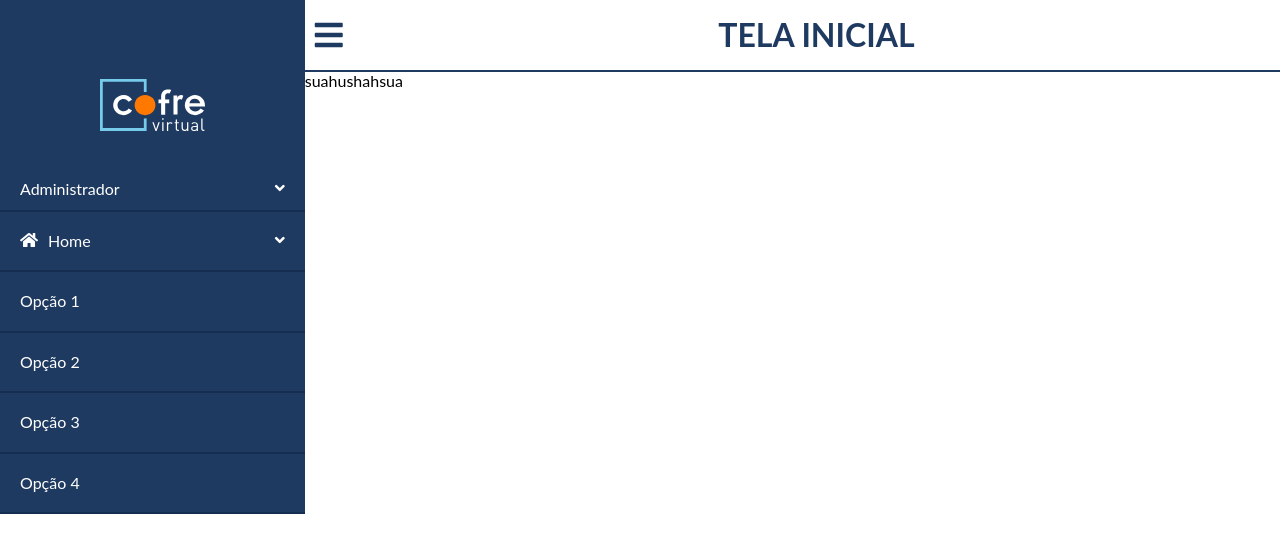
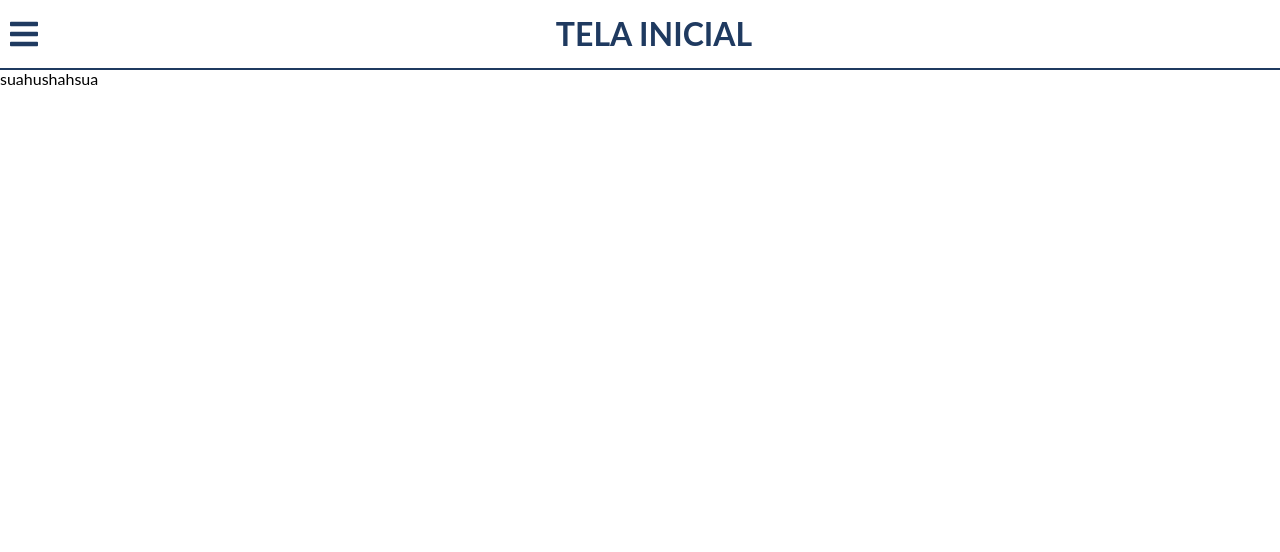
Before and after one commit to mkacunha/temp-gamer, a website: page menu2.html in a window 1280 px wide. Drawn offline with Linux system fonts and the light colour scheme.

Commit message:
Ajustes de menu

```diff
--- a/menu2.html
+++ b/menu2.html
@@ -23,7 +23,7 @@
         <nav id="menu" class="layout__menu">
             <header class="layout__menu-header layout__divider">
                 <div>
-                    <a class="layout__menu-toggle layout__cursor-pointer" onclick="menu.navToggle()">
+                    <a class="layout__menu-toggle" onclick="menu.navToggle()">
                         <span class="fas fa-bars fa-2x"></span>
                     </a>
                 </div>
@@ -31,7 +31,7 @@
                 <div class="layout__menu-user">
                     <span>Administrador</span>
                     <div id="menu-user-override" class="layout__menu-user-override" onclick="menu.menuUserToggle()"></div>
-                    <div class="fas fa-angle-down layout__cursor-pointer layout__menu-user-option" onclick="menu.menuUserToggle()">
+                    <div class="fas fa-angle-down layout__menu-user-option" onclick="menu.menuUserToggle()">
                         <ul id="menu-user-list" class="layout__menu-user-list">
                             <li>
                                 <a class="layout__menu-user-list-item">Meus dados</a>
@@ -81,15 +81,15 @@
         </nav>
         </nav>
 
-        <section class="layout__page">
-            <header class="layout__header">
-                <a class="layout__cursor-pointer" onclick="menu.navToggle()">
+        <section class="page">
+            <header class="header">
+                <a onclick="menu.navToggle()">
                     <span class="fas fa-bars fa-2x"></span>
                 </a>
-                <h1 class="page__title">TELA INICIAL</h1>
+                <h1>TELA INICIAL</h1>
                 <div class="blank"></div>
             </header>
-            <main class="page__content">
+            <main class="content">
                 suahushahsua
             </main>
         </section>
--- a/sass/menu2.sass
+++ b/sass/menu2.sass
@@ -3,15 +3,21 @@
 $primary-color: #1F3A60
 $primary-color-dark: #152D50
 
+*
+  box-sizing: border-box
+
+a
+  cursor: pointer
+
+html, body
+  height: 100%
 
 body
   font-family: 'Lato', Calibri, Arial
+
 .layout
-  +media-min-md()
-    display: flex
-    flex-direction: row
-  &__cursor-pointer
-    cursor: pointer
+  display: flex
+  height: 100%
   &__override
     display: none
     position: fixed
@@ -25,17 +31,22 @@ body
       display: block
     +media-min-md()
       display: none
+
   &__menu
-    display: none
-    width: 400px
+    display: flex
+    flex-direction: column
+    width: 0
     height: 100%
     background: $primary-color
     color: #FFF
+    overflow: hidden
+    transition: width .25s ease
+    position: absolute
+    top: 0
+    left: 0
     &_show
-      display: block
-      position: absolute
-      top: 0
-      left: 0
+      width: 400px
+      overflow: visible
     +media-min-md()
       display: block
       &_show
@@ -87,6 +98,7 @@ body
     list-style-type: none
     margin: 0
     padding: 0
+    overflow: auto
     &-options
       display: flex
       flex-direction: row
@@ -111,19 +123,22 @@ body
   &__logo
     justify-self: center
     align-self: center
-  &__page
-    display: flex
-    flex-direction: column
-    width: 100%
-  &__header
-    width: 100%
-    height: 70px
-    border-bottom: solid 2px $primary-color
-    display: flex
-    flex-direction: row
-    justify-content: space-between
-    align-items: center
-    padding: 0 10px
-    color: $primary-color
-  &__content
-    width: 100%
+
+.page
+  display: flex
+  flex-direction: column
+  width: 100%
+
+.header
+  width: 100%
+  height: 70px
+  border-bottom: solid 2px $primary-color
+  display: flex
+  flex-direction: row
+  justify-content: space-between
+  align-items: center
+  padding: 0 10px
+  color: $primary-color
+
+.content
+  width: 100%
```
Also changed, not shown: css/menu2.css.
